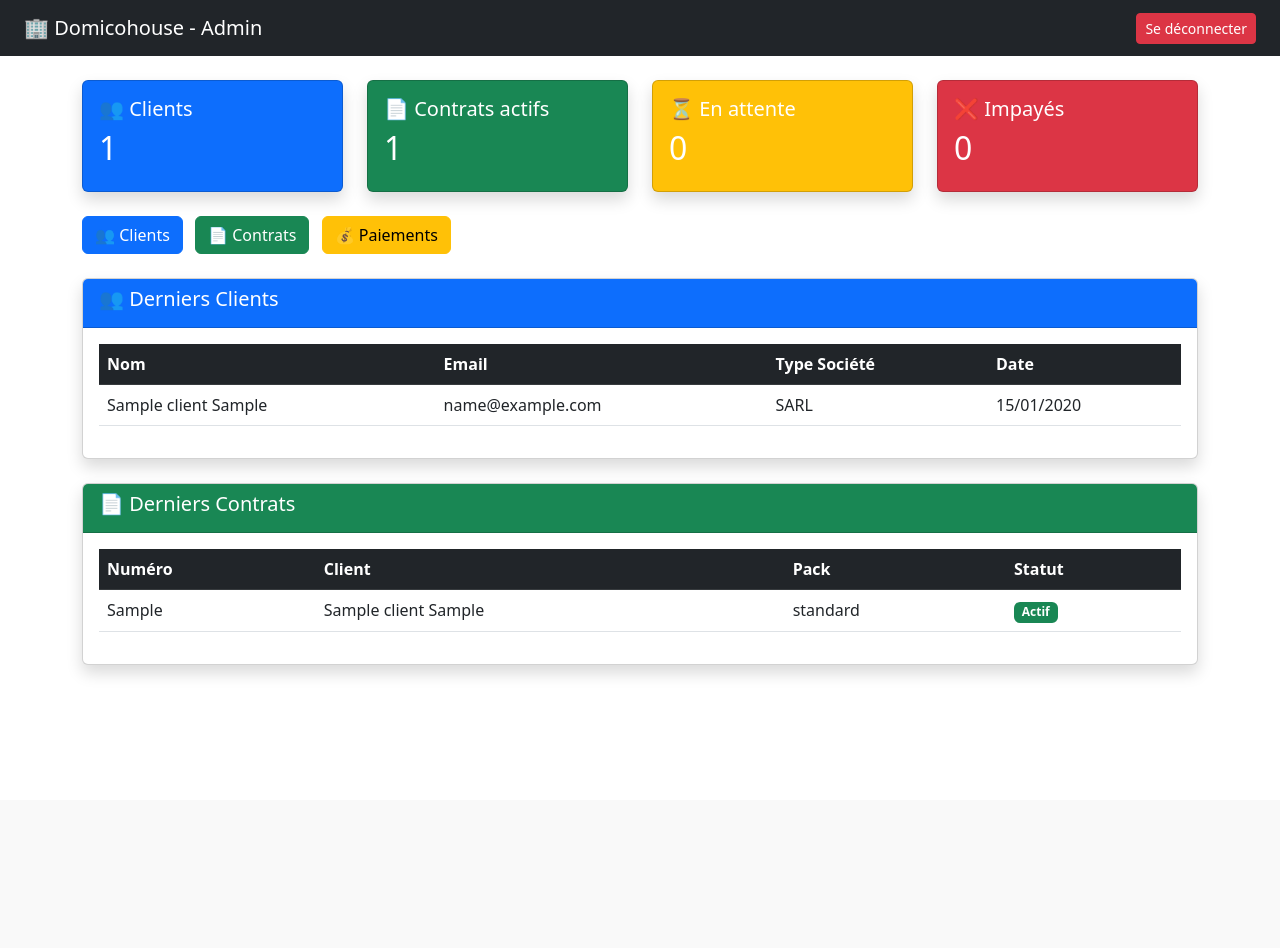
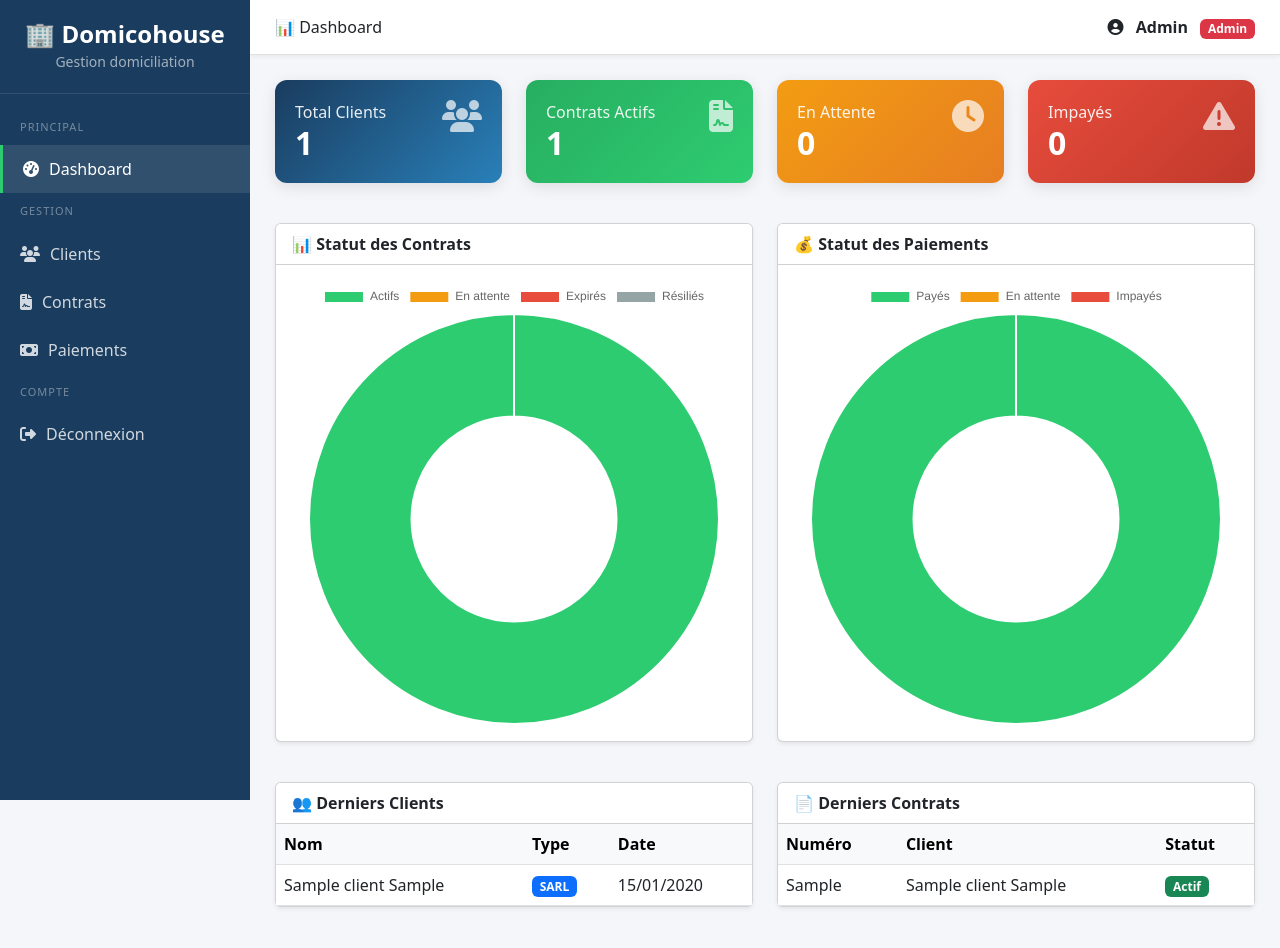
Before and after one commit to khibridev/Gestion_Pieces, a Django app: page /dashboard/admin/ in a window 1280 px wide. Before the commit the page ends 673 px from the top, so only its background shows below. Run offline with Django 5.2, Linux system fonts and the light colour scheme; a user stored in the database is signed in; tables that the repository leaves empty hold one stand-in row (values such as "Sample post").

Commit message:
ajout sidebar design et templates complets

```diff
--- a/dashboard/views.py
+++ b/dashboard/views.py
@@ -15,6 +15,8 @@ def dashboard_admin(request):
     total_paiements = Paiement.objects.count()
     paiements_payes = Paiement.objects.filter(statut='paye').count()
     paiements_impayes = Paiement.objects.filter(statut='impaye').count()
+    contrats_resilies = Contrat.objects.filter(statut='resilie').count()
+    paiements_en_attente = Paiement.objects.filter(statut='en_attente').count()
 
     # Derniers clients ajoutés
     derniers_clients = Client.objects.order_by('-date_inscription')[:5]
@@ -33,6 +35,9 @@ def dashboard_admin(request):
         'paiements_impayes': paiements_impayes,
         'derniers_clients': derniers_clients,
         'derniers_contrats': derniers_contrats,
+        'contrats_resilies': contrats_resilies,
+        'paiements_en_attente': paiements_en_attente,
+
     }
     return render(request, 'dashboard/admin.html', context)
 
--- /dev/null
+++ b/templates/base.html
@@ -0,0 +1,151 @@
+<!DOCTYPE html>
+<html lang="fr">
+<head>
+    <meta charset="UTF-8">
+    <meta name="viewport" content="width=device-width, initial-scale=1.0">
+    <title>{% block title %}Domicohouse{% endblock %}</title>
+    <link href="https://cdn.jsdelivr.net/npm/bootstrap@5.3.0/dist/css/bootstrap.min.css" rel="stylesheet">
+    <link href="https://cdnjs.cloudflare.com/ajax/libs/font-awesome/6.4.0/css/all.min.css" rel="stylesheet">
+    <style>
+        :root {
+            --sidebar-width: 250px;
+            --primary: #1a3c5e;
+            --secondary: #2ecc71;
+        }
+        body { background: #f4f6f9; }
+
+        /* SIDEBAR */
+        .sidebar {
+            width: var(--sidebar-width);
+            height: 100vh;
+            position: fixed;
+            top: 0; left: 0;
+            background: var(--primary);
+            color: white;
+            z-index: 100;
+            overflow-y: auto;
+        }
+        .sidebar-logo {
+            padding: 20px;
+            border-bottom: 1px solid rgba(255,255,255,0.1);
+            text-align: center;
+        }
+        .sidebar-logo h4 { color: white; margin: 0; font-weight: bold; }
+        .sidebar-logo small { color: rgba(255,255,255,0.6); }
+        .sidebar-menu { padding: 15px 0; }
+        .sidebar-menu a {
+            display: flex;
+            align-items: center;
+            padding: 12px 20px;
+            color: rgba(255,255,255,0.8);
+            text-decoration: none;
+            transition: all 0.2s;
+            gap: 10px;
+        }
+        .sidebar-menu a:hover, .sidebar-menu a.active {
+            background: rgba(255,255,255,0.1);
+            color: white;
+            border-left: 3px solid var(--secondary);
+        }
+        .sidebar-menu .menu-title {
+            padding: 10px 20px;
+            font-size: 11px;
+            text-transform: uppercase;
+            color: rgba(255,255,255,0.4);
+            letter-spacing: 1px;
+        }
+
+        /* MAIN CONTENT */
+        .main-content {
+            margin-left: var(--sidebar-width);
+            min-height: 100vh;
+        }
+        .topbar {
+            background: white;
+            padding: 15px 25px;
+            border-bottom: 1px solid #e0e0e0;
+            display: flex;
+            justify-content: space-between;
+            align-items: center;
+            box-shadow: 0 2px 4px rgba(0,0,0,0.05);
+        }
+        .content-area { padding: 25px; }
+
+        /* CARDS */
+        .stat-card {
+            border-radius: 12px;
+            padding: 20px;
+            color: white;
+            box-shadow: 0 4px 15px rgba(0,0,0,0.1);
+        }
+        .stat-card h2 { font-size: 2rem; font-weight: bold; margin: 0; }
+        .stat-card p { margin: 0; opacity: 0.9; }
+        .stat-card i { font-size: 2rem; opacity: 0.7; }
+    </style>
+</head>
+<body>
+
+{% if request.user.is_authenticated %}
+<!-- SIDEBAR -->
+<div class="sidebar">
+    <div class="sidebar-logo">
+        <h4>🏢 Domicohouse</h4>
+        <small>Gestion domiciliation</small>
+    </div>
+    <div class="sidebar-menu">
+        <div class="menu-title">Principal</div>
+        {% if request.user.is_staff %}
+        <a href="{% url 'dashboard_admin' %}" class="{% if request.resolver_match.url_name == 'dashboard_admin' %}active{% endif %}">
+            <i class="fas fa-tachometer-alt"></i> Dashboard
+        </a>
+        <div class="menu-title">Gestion</div>
+        <a href="{% url 'liste_clients' %}" class="{% if 'client' in request.resolver_match.url_name %}active{% endif %}">
+            <i class="fas fa-users"></i> Clients
+        </a>
+        <a href="{% url 'liste_contrats' %}" class="{% if 'contrat' in request.resolver_match.url_name %}active{% endif %}">
+            <i class="fas fa-file-contract"></i> Contrats
+        </a>
+        <a href="{% url 'liste_paiements' %}" class="{% if 'paiement' in request.resolver_match.url_name %}active{% endif %}">
+            <i class="fas fa-money-bill"></i> Paiements
+        </a>
+        {% else %}
+        <a href="{% url 'dashboard_client' %}">
+            <i class="fas fa-home"></i> Mon Espace
+        </a>
+        {% endif %}
+
+        <div class="menu-title">Compte</div>
+        <a href="{% url 'logout' %}">
+            <i class="fas fa-sign-out-alt"></i> Déconnexion
+        </a>
+    </div>
+</div>
+
+<!-- MAIN -->
+<div class="main-content">
+    <div class="topbar">
+        <h6 class="mb-0">{% block page_title %}{% endblock %}</h6>
+        <div>
+            <i class="fas fa-user-circle me-2"></i>
+            <strong>{{ request.user.username }}</strong>
+            {% if request.user.is_staff %}
+                <span class="badge bg-danger ms-2">Admin</span>
+            {% else %}
+                <span class="badge bg-primary ms-2">Client</span>
+            {% endif %}
+        </div>
+    </div>
+    <div class="content-area">
+        {% block content %}{% endblock %}
+    </div>
+</div>
+
+{% else %}
+{% block content_auth %}{% endblock %}
+{% endif %}
+
+<script src="https://cdn.jsdelivr.net/npm/bootstrap@5.3.0/dist/js/bootstrap.bundle.min.js"></script>
+<script src="https://cdn.jsdelivr.net/npm/chart.js"></script>
+{% block scripts %}{% endblock %}
+</body>
+</html>
--- a/templates/clients/ajouter.html
+++ b/templates/clients/ajouter.html
@@ -1,3 +1,4 @@
+{% extends 'base.html' %}
 <!DOCTYPE html>
 <html lang="fr">
 <head>
--- a/templates/clients/detail.html
+++ b/templates/clients/detail.html
@@ -1,3 +1,4 @@
+{% extends 'base.html' %}
 <!DOCTYPE html>
 <html lang="fr">
 <head>
--- a/templates/clients/modifier.html
+++ b/templates/clients/modifier.html
@@ -1,3 +1,4 @@
+{% extends 'base.html' %}
 <!DOCTYPE html>
 <html lang="fr">
 <head>
--- a/templates/contrats/ajouter.html
+++ b/templates/contrats/ajouter.html
@@ -1,3 +1,4 @@
+{% extends 'base.html' %}
 <!DOCTYPE html>
 <html lang="fr">
 <head>
--- a/templates/contrats/detail.html
+++ b/templates/contrats/detail.html
@@ -1,3 +1,4 @@
+{% extends 'base.html' %}
 <!DOCTYPE html>
 <html lang="fr">
 <head>
--- a/templates/contrats/modifier.html
+++ b/templates/contrats/modifier.html
@@ -1,3 +1,4 @@
+{% extends 'base.html' %}
 <!DOCTYPE html>
 <html lang="fr">
 <head>
--- a/templates/dashboard/admin.html
+++ b/templates/dashboard/admin.html
@@ -1,114 +1,114 @@
-<!DOCTYPE html>
-<html lang="fr">
-<head>
-    <meta charset="UTF-8">
-    <title>Dashboard Admin</title>
-    <link href="https://cdn.jsdelivr.net/npm/bootstrap@5.3.0/dist/css/bootstrap.min.css" rel="stylesheet">
-</head>
-<body>
-<nav class="navbar navbar-dark bg-dark px-4">
-    <span class="navbar-brand">🏢 Domicohouse - Admin</span>
-    <a href="{% url 'logout' %}" class="btn btn-danger btn-sm">Se déconnecter</a>
-</nav>
-<div class="container mt-4">
+{% extends 'base.html' %}
+{% block title %}Dashboard Admin{% endblock %}
+{% block page_title %}📊 Dashboard{% endblock %}
 
-    <!-- Statistiques -->
+{% block content %}
+<!-- Stats -->
 <div class="row mb-4">
-        <div class="col-md-3">
-            <div class="card text-white bg-primary shadow">
-                <div class="card-body">
-                    <h5>👥 Clients</h5>
+    <div class="col-md-3 mb-3">
+        <div class="stat-card" style="background: linear-gradient(135deg, #1a3c5e, #2980b9);">
+            <div class="d-flex justify-content-between">
+                <div>
+                    <p>Total Clients</p>
                     <h2>{{ total_clients }}</h2>
+                </div>
+                <i class="fas fa-users"></i>
             </div>
         </div>
     </div>
-        <div class="col-md-3">
-            <div class="card text-white bg-success shadow">
-                <div class="card-body">
-                    <h5>📄 Contrats actifs</h5>
+    <div class="col-md-3 mb-3">
+        <div class="stat-card" style="background: linear-gradient(135deg, #27ae60, #2ecc71);">
+            <div class="d-flex justify-content-between">
+                <div>
+                    <p>Contrats Actifs</p>
                     <h2>{{ contrats_actifs }}</h2>
+                </div>
+                <i class="fas fa-file-contract"></i>
             </div>
         </div>
     </div>
-        <div class="col-md-3">
-            <div class="card text-white bg-warning shadow">
-                <div class="card-body">
-                    <h5>⏳ En attente</h5>
+    <div class="col-md-3 mb-3">
+        <div class="stat-card" style="background: linear-gradient(135deg, #f39c12, #e67e22);">
+            <div class="d-flex justify-content-between">
+                <div>
+                    <p>En Attente</p>
                     <h2>{{ contrats_en_attente }}</h2>
+                </div>
+                <i class="fas fa-clock"></i>
             </div>
         </div>
     </div>
-        <div class="col-md-3">
-            <div class="card text-white bg-danger shadow">
-                <div class="card-body">
-                    <h5>❌ Impayés</h5>
+    <div class="col-md-3 mb-3">
+        <div class="stat-card" style="background: linear-gradient(135deg, #e74c3c, #c0392b);">
+            <div class="d-flex justify-content-between">
+                <div>
+                    <p>Impayés</p>
                     <h2>{{ paiements_impayes }}</h2>
+                </div>
+                <i class="fas fa-exclamation-triangle"></i>
             </div>
         </div>
     </div>
 </div>
 
-    <!-- Liens rapides -->
+<!-- Graphiques -->
 <div class="row mb-4">
-        <div class="col">
-            <a href="{% url 'liste_clients' %}" class="btn btn-primary me-2">👥 Clients</a>
-            <a href="{% url 'liste_contrats' %}" class="btn btn-success me-2">📄 Contrats</a>
-            <a href="{% url 'liste_paiements' %}" class="btn btn-warning me-2">💰 Paiements</a>
+    <div class="col-md-6 mb-3">
+        <div class="card shadow-sm">
+            <div class="card-header bg-white fw-bold">📊 Statut des Contrats</div>
+            <div class="card-body">
+                <canvas id="contratsChart"></canvas>
+            </div>
+        </div>
+    </div>
+    <div class="col-md-6 mb-3">
+        <div class="card shadow-sm">
+            <div class="card-header bg-white fw-bold">💰 Statut des Paiements</div>
+            <div class="card-body">
+                <canvas id="paiementsChart"></canvas>
+            </div>
+        </div>
     </div>
 </div>
 
-    <!-- Derniers clients -->
-    <div class="card shadow mb-4">
-        <div class="card-header bg-primary text-white">
-            <h5>👥 Derniers Clients</h5>
-        </div>
-        <div class="card-body">
-            <table class="table table-hover">
-                <thead class="table-dark">
-                    <tr>
-                        <th>Nom</th>
-                        <th>Email</th>
-                        <th>Type Société</th>
-                        <th>Date</th>
-                    </tr>
+<!-- Tableaux -->
+<div class="row">
+    <div class="col-md-6 mb-3">
+        <div class="card shadow-sm">
+            <div class="card-header bg-white fw-bold">👥 Derniers Clients</div>
+            <div class="card-body p-0">
+                <table class="table table-hover mb-0">
+                    <thead class="table-light">
+                        <tr><th>Nom</th><th>Type</th><th>Date</th></tr>
                     </thead>
                     <tbody>
                         {% for client in derniers_clients %}
                         <tr>
                             <td>{{ client.nom }} {{ client.prenom }}</td>
-                        <td>{{ client.email }}</td>
-                        <td>{{ client.type_societe }}</td>
+                            <td><span class="badge bg-primary">{{ client.type_societe }}</span></td>
                             <td>{{ client.date_inscription|date:"d/m/Y" }}</td>
                         </tr>
                         {% empty %}
-                    <tr><td colspan="4" class="text-center">Aucun client</td></tr>
+                        <tr><td colspan="3" class="text-center text-muted">Aucun client</td></tr>
                         {% endfor %}
                     </tbody>
                 </table>
             </div>
         </div>
-
-    <!-- Derniers contrats -->
-    <div class="card shadow">
-        <div class="card-header bg-success text-white">
-            <h5>📄 Derniers Contrats</h5>
     </div>
-        <div class="card-body">
-            <table class="table table-hover">
-                <thead class="table-dark">
-                    <tr>
-                        <th>Numéro</th>
-                        <th>Client</th>
-                        <th>Pack</th>
-                        <th>Statut</th>
-                    </tr>
+    <div class="col-md-6 mb-3">
+        <div class="card shadow-sm">
+            <div class="card-header bg-white fw-bold">📄 Derniers Contrats</div>
+            <div class="card-body p-0">
+                <table class="table table-hover mb-0">
+                    <thead class="table-light">
+                        <tr><th>Numéro</th><th>Client</th><th>Statut</th></tr>
                     </thead>
                     <tbody>
                         {% for contrat in derniers_contrats %}
                         <tr>
                             <td>{{ contrat.numero }}</td>
                             <td>{{ contrat.client }}</td>
-                        <td>{{ contrat.pack }}</td>
                             <td>
                                 {% if contrat.statut == 'actif' %}
                                     <span class="badge bg-success">Actif</span>
@@ -122,12 +122,49 @@
                             </td>
                         </tr>
                         {% empty %}
-                    <tr><td colspan="4" class="text-center">Aucun contrat</td></tr>
+                        <tr><td colspan="3" class="text-center text-muted">Aucun contrat</td></tr>
                         {% endfor %}
                     </tbody>
                 </table>
             </div>
         </div>
     </div>
-</body>
-</html>
+</div>
+{% endblock %}
+
+{% block scripts %}
+<script>
+// Graphique contrats
+new Chart(document.getElementById('contratsChart'), {
+    type: 'doughnut',
+    data: {
+        labels: ['Actifs', 'En attente', 'Expirés', 'Résiliés'],
+        datasets: [{
+            data: [
+                {{ contrats_actifs }},
+                {{ contrats_en_attente }},
+                {{ contrats_expires }},
+                {{ contrats_resilies }}
+            ],
+            backgroundColor: ['#2ecc71', '#f39c12', '#e74c3c', '#95a5a6']
+        }]
+    }
+});
+
+// Graphique paiements
+new Chart(document.getElementById('paiementsChart'), {
+    type: 'doughnut',
+    data: {
+        labels: ['Payés', 'En attente', 'Impayés'],
+        datasets: [{
+            data: [
+                {{ paiements_payes }},
+                {{ paiements_en_attente }},
+                {{ paiements_impayes }}
+            ],
+            backgroundColor: ['#2ecc71', '#f39c12', '#e74c3c']
+        }]
+    }
+});
+</script>
+{% endblock %}
--- a/templates/dashboard/client.html
+++ b/templates/dashboard/client.html
@@ -1,3 +1,4 @@
+{% extends 'base.html' %}
 <!DOCTYPE html>
 <html lang="fr">
 <head>
--- a/templates/paiements/ajouter.html
+++ b/templates/paiements/ajouter.html
@@ -1,3 +1,4 @@
+{% extends 'base.html' %}
 <!DOCTYPE html>
 <html lang="fr">
 <head>
--- a/templates/paiements/detail.html
+++ b/templates/paiements/detail.html
@@ -1,3 +1,4 @@
+{% extends 'base.html' %}
 <!DOCTYPE html>
 <html lang="fr">
 <head>
--- a/templates/paiements/modifier.html
+++ b/templates/paiements/modifier.html
@@ -1,3 +1,4 @@
+{% extends 'base.html' %}
 <!DOCTYPE html>
 <html lang="fr">
 <head>
```
Also changed, not shown: templates/clients/liste.html (+40 -36 lines), templates/contrats/liste.html (+16 -19 lines), templates/paiements/liste.html (+16 -19 lines), db.sqlite3. Lines whose indentation alone changed are shown as unchanged.
